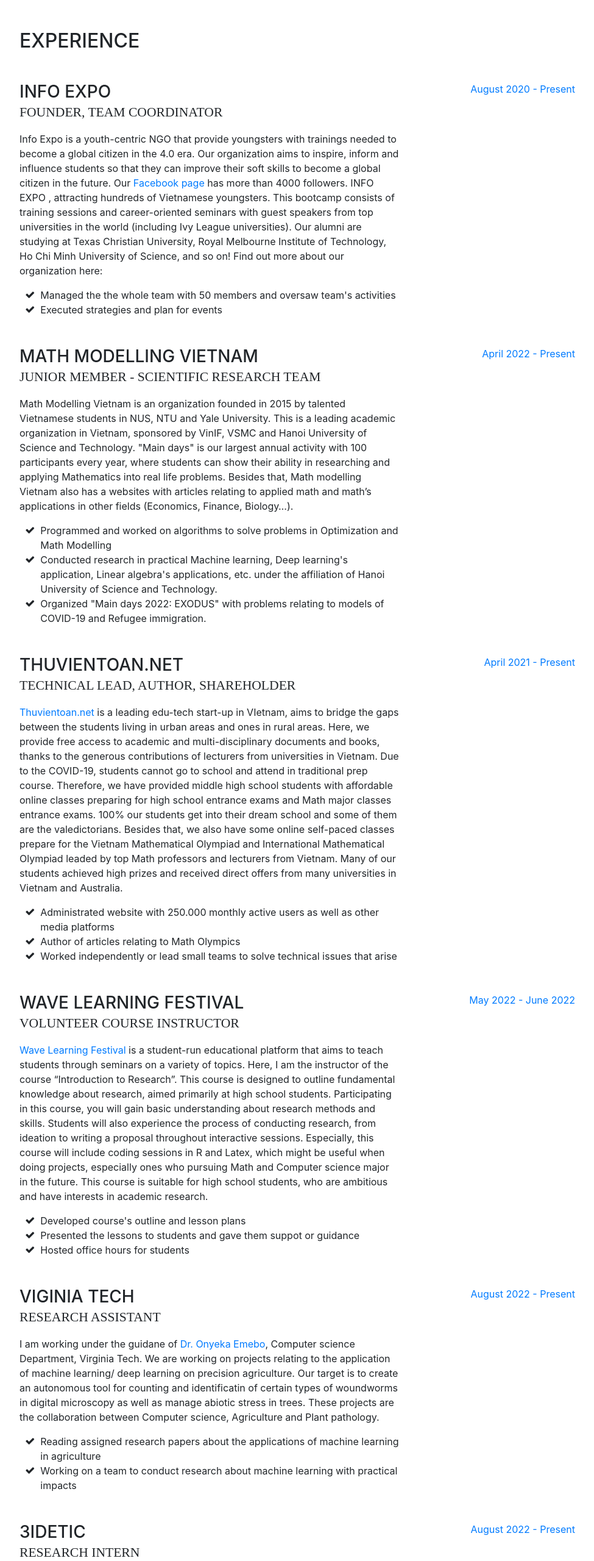
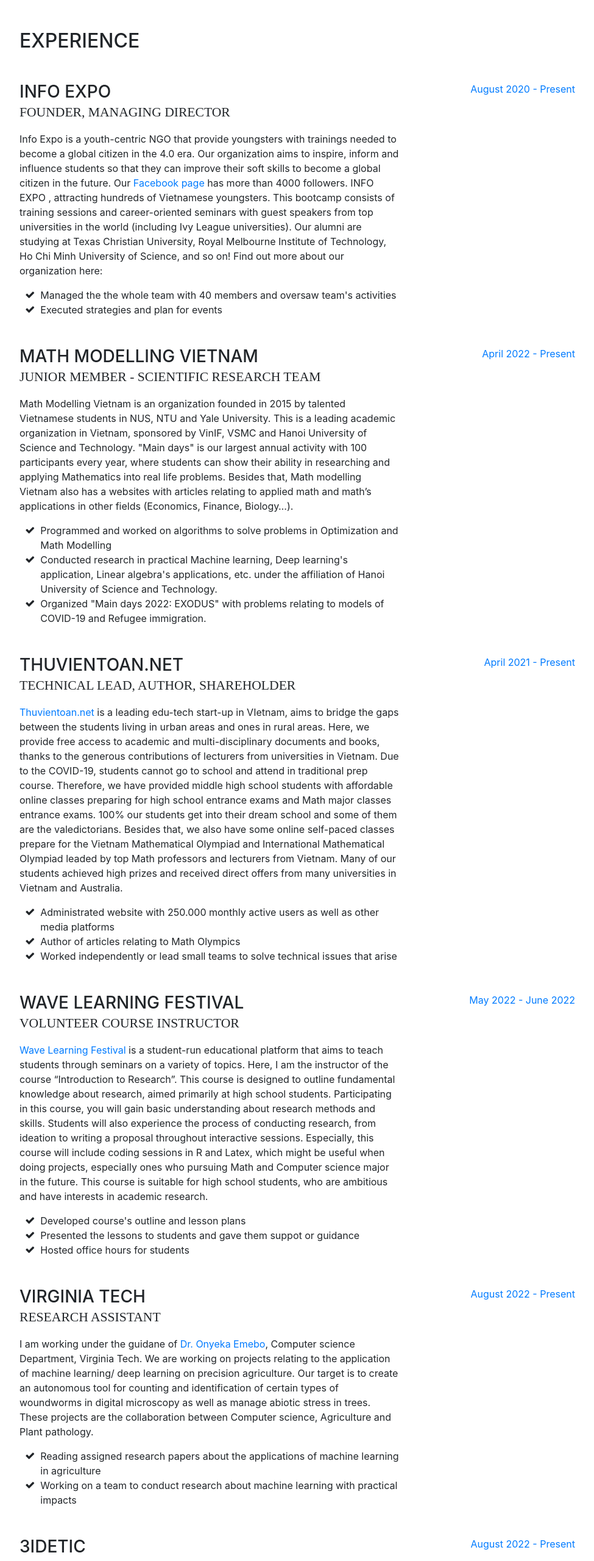
Before and after one commit to angelinawong1210/angelinawong1210.github.io, a website with bundled scripts: page index.html in a window 1280 px wide. Shown: the part 1600-4160 px from the top of the page at 61% size, without its empty margins (288-1263 px from the left). Built offline with nearby package versions, Linux system fonts and the light colour scheme; a web font is replaced by a local one.

Commit message:
Update index.html

```diff
--- a/index.html
+++ b/index.html
@@ -142,12 +142,12 @@
           <div class="resume-item d-flex flex-column flex-md-row mb-5">
             <div class="resume-content mr-auto">
               <h3 class="mb-0">INFO EXPO</h3>
-              <div class="subheading mb-3">Founder, Team coordinator</div>
+              <div class="subheading mb-3">Founder, Managing director</div>
               <p> Info Expo is a youth-centric NGO that provide youngsters with trainings needed to become a global citizen in the 4.0 era. Our organization aims to inspire, inform and influence students so that they can improve their soft skills to become a global citizen in the future. Our <a href = "https://www.facebook.com/InfoExpo.Global">Facebook page</a> has more than 4000 followers. INFO EXPO , attracting hundreds of Vietnamese youngsters. This bootcamp consists of training sessions and career-oriented seminars with guest speakers from top universities in the world (including Ivy League universities). Our alumni are studying at Texas Christian University, Royal Melbourne Institute of Technology, Ho Chi Minh University of Science, and so on! Find out more about our organization here:  </p>
               <ul class="fa-ul mb-0">
                 <li>
                   <i class="fa-li fa fa-check"></i>
-                    Managed the the whole team with 50 members and oversaw team's activities
+                    Managed the the whole team with 40 members and oversaw team's activities
                 </li>
 
                 <li>
@@ -243,9 +243,9 @@
 
           <div class="resume-item d-flex flex-column flex-md-row mb-5">
             <div class="resume-content mr-auto">
-              <h3 class="mb-0">Viginia Tech</h3>
+              <h3 class="mb-0">Virginia Tech</h3>
               <div class="subheading mb-3">Research Assistant </div>
-              <p> I am working under the guidane of <a href="https://cs.vt.edu/people/faculty/onyeka-emebo.html"> Dr. Onyeka Emebo</a>, Computer science Department, Virginia Tech. We are working on projects relating to the application of machine learning/ deep learning on precision agriculture. Our target is to create an autonomous tool for counting and identificatin of certain types of woundworms in digital microscopy as well as manage abiotic stress in trees. These projects are the collaboration between Computer science, Agriculture and Plant pathology. </p>
+              <p> I am working under the guidane of <a href="https://cs.vt.edu/people/faculty/onyeka-emebo.html"> Dr. Onyeka Emebo</a>, Computer science Department, Virginia Tech. We are working on projects relating to the application of machine learning/ deep learning on precision agriculture. Our target is to create an autonomous tool for counting and identification of certain types of woundworms in digital microscopy as well as manage abiotic stress in trees. These projects are the collaboration between Computer science, Agriculture and Plant pathology. </p>
               <ul class="fa-ul mb-0">
                 <li>
                   <i class="fa-li fa fa-check"></i>
```
